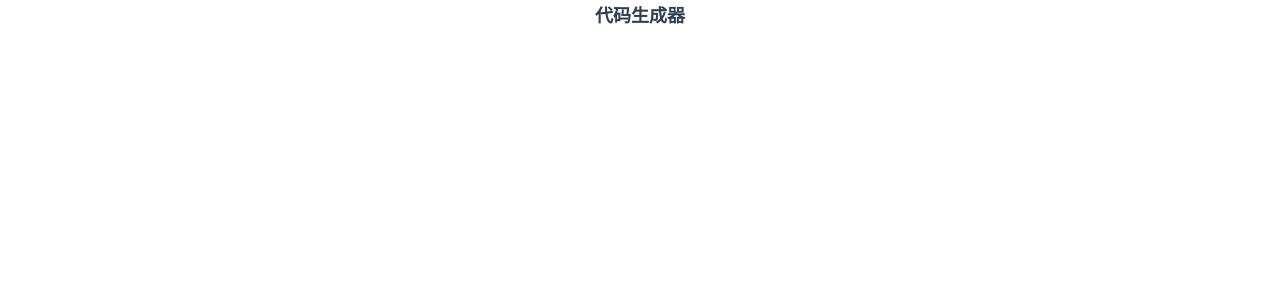
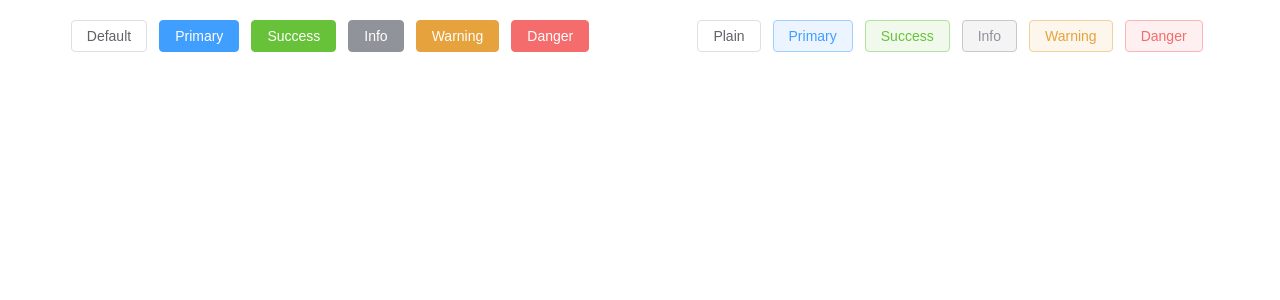
Before and after one commit to rocyuan666/code-generator-var, a Vue app: page /#/home in a window 1280 px wide. Shown: the top 300 px of the page. Built offline with nearby package versions, Linux system fonts and the light colour scheme.

Commit message:
elementui-plus引入

```diff
--- a/electron/app.electrom.js
+++ b/electron/app.electrom.js
@@ -5,7 +5,7 @@ const cfg = require('./config')
 function createWindow() {
   const mainWindowState = windowState({
     defaultWidth: 1300,
-    defaultHeight: 1000,
+    defaultHeight: 900,
   })
   const win = new BrowserWindow({
     ...mainWindowState,
--- a/package.json
+++ b/package.json
@@ -21,10 +21,12 @@
     "format": "prettier --write src/"
   },
   "dependencies": {
+    "@element-plus/icons-vue": "^2.1.0",
     "axios": "^1.4.0",
     "core-js": "^3.8.3",
     "electron-squirrel-startup": "^1.0.0",
     "electron-window-state": "^5.0.3",
+    "element-plus": "^2.3.14",
     "nprogress": "^0.2.0",
     "pinia": "^2.1.6",
     "roc-utils": "^0.2.2",
--- a/src/assets/css/base.css
+++ b/src/assets/css/base.css
@@ -45,7 +45,7 @@ li {
 
 /* 禁止长按链接与图片弹出菜单 */
 /* 禁止选中文本（如无文本选中需求，此为必选项） */
-/* a,
+a,
 img {
 	-webkit-touch-callout: none;
 }
@@ -53,4 +53,8 @@ html,
 body {
 	-webkit-user-select: none;
 	user-select: none;
-} */
+}
+
+.app-container {
+  padding: 20px;
+}
--- a/src/main.js
+++ b/src/main.js
@@ -1,5 +1,8 @@
 import { createApp } from 'vue'
 import { createPinia } from 'pinia'
+import ElementPlus from 'element-plus'
+import 'element-plus/dist/index.css'
+import * as ElementPlusIconsVue from '@element-plus/icons-vue'
 
 import App from './App.vue'
 import router from './router'
@@ -11,5 +14,9 @@ const app = createApp(App)
 
 app.use(createPinia())
 app.use(router)
+app.use(ElementPlus)
+for (const [key, component] of Object.entries(ElementPlusIconsVue)) {
+  app.component(key, component)
+}
 
 app.mount('#app')
--- a/src/views/home/Home.vue
+++ b/src/views/home/Home.vue
@@ -1,6 +1,23 @@
 <template>
-  <div class="home">
-    <h1>代码生成器</h1>
+  <div class="app-container">
+    <el-row>
+      <el-col :span="12">
+        <el-button>Default</el-button>
+        <el-button type="primary">Primary</el-button>
+        <el-button type="success">Success</el-button>
+        <el-button type="info">Info</el-button>
+        <el-button type="warning">Warning</el-button>
+        <el-button type="danger">Danger</el-button></el-col
+      >
+      <el-col :span="12">
+        <el-button plain>Plain</el-button>
+        <el-button type="primary" plain>Primary</el-button>
+        <el-button type="success" plain>Success</el-button>
+        <el-button type="info" plain>Info</el-button>
+        <el-button type="warning" plain>Warning</el-button>
+        <el-button type="danger" plain>Danger</el-button></el-col
+      >
+    </el-row>
   </div>
 </template>
 
@@ -8,19 +25,4 @@
 //
 </script>
 
-<style lang="scss" scoped>
-.home {
-  h1 {
-    font-size: 18px;
-  }
-  .home-nav {
-    a {
-      font-weight: bold;
-      color: #2c3e50;
-      &.router-link-active {
-        color: #ff9999;
-      }
-    }
-  }
-}
-</style>
+<style lang="scss" scoped></style>
```
